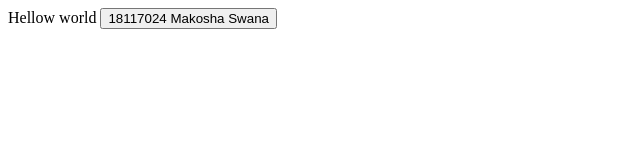
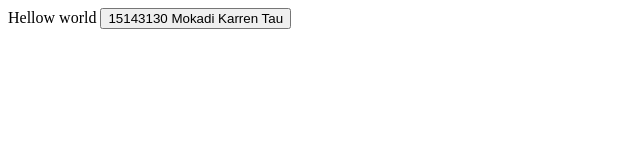
Before and after one commit to MokadiTau/Practical-Assignment7, a plain HTML site: page Index.html in a window 1280 px wide. Shown: the full height of the page, 0-640 px from the left. Drawn offline with Linux system fonts and the light colour scheme.

Commit message:
Update Index.html

```diff
--- a/Index.html
+++ b/Index.html
@@ -1,2 +1,2 @@
 Hellow world
-<button type="button" onclick="alert('I am looking forward to')">18117024 Makosha Swana</button>
+<button type="button" onclick= "alert("Student number and name")"> 15143130 Mokadi Karren Tau</button>
```
